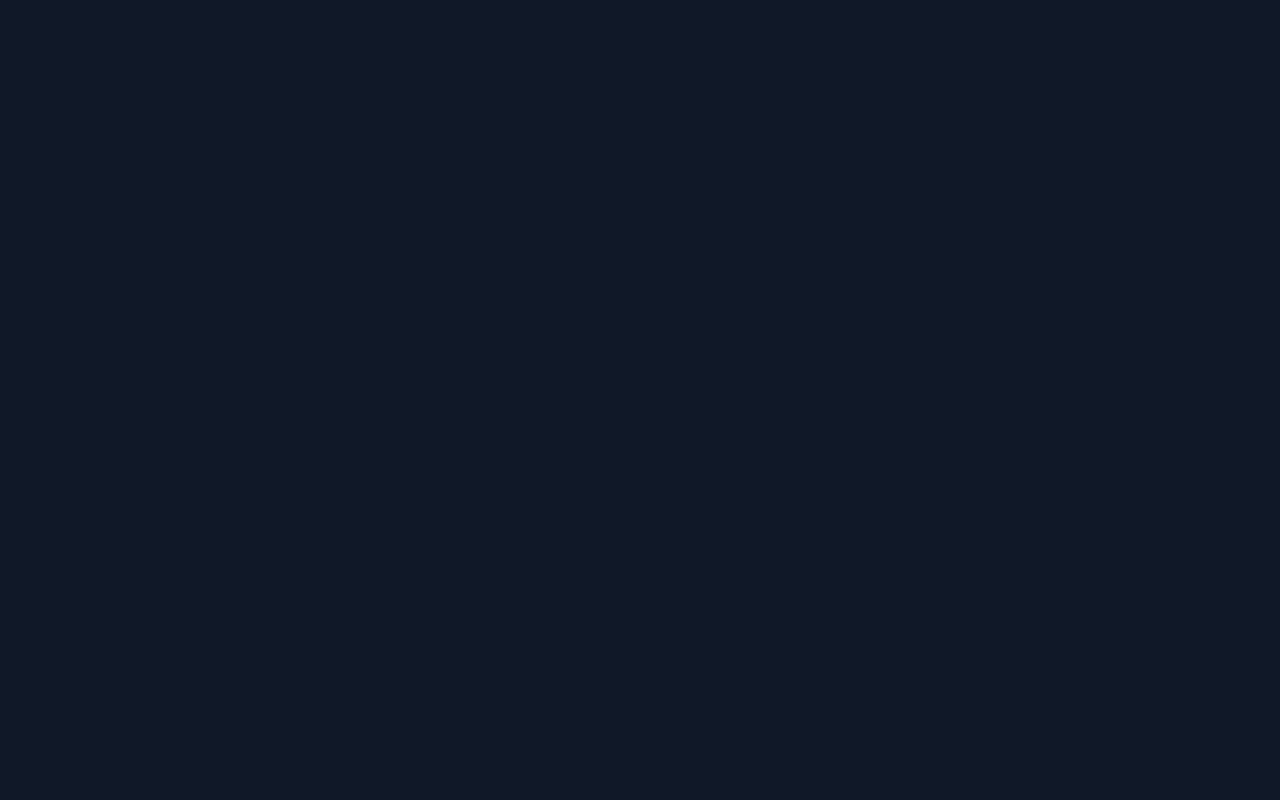
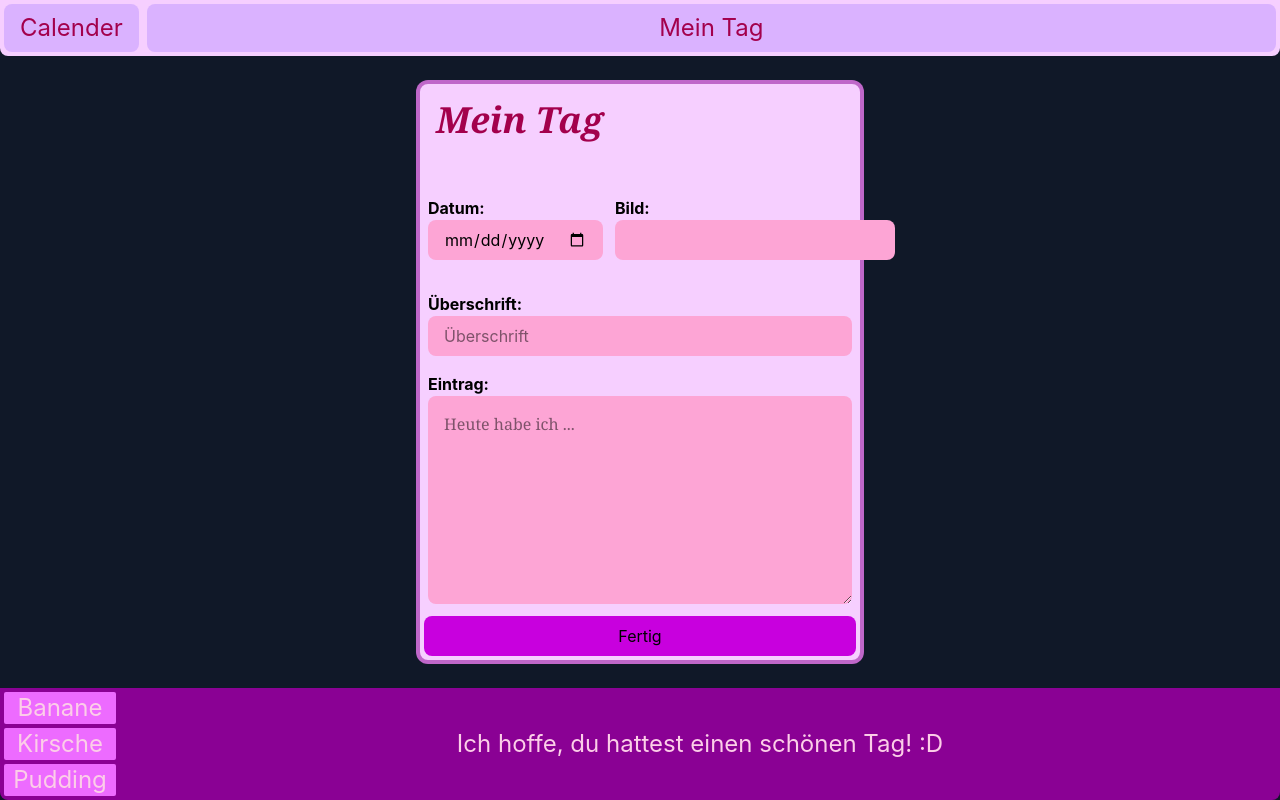
Before and after one commit to Sazzle-Kevin/personal-diary, a React (Vite) app: page / in a window 1280 px wide. Built offline with nearby package versions, Linux system fonts and the light colour scheme.

Commit message:
Form erstellt

```diff
--- a/index.html
+++ b/index.html
@@ -2,7 +2,6 @@
 <html lang="en">
   <head>
     <meta charset="UTF-8" />
-    <link rel="icon" type="image/svg+xml" href="/favicon.svg" />
     <meta name="viewport" content="width=device-width, initial-scale=1.0" />
     <title>personaldiary</title>
   </head>
--- a/src/App.jsx
+++ b/src/App.jsx
@@ -1,7 +1,17 @@
+import Footer from "./components/Footer";
+import Header from "./components/Header";
+import Form from "./components/Form";
+
 function App() {
   return (
     <>
-      <div className="h-screen bg-gray-900"></div>
+      <div className="flex flex-col justify-between h-screen bg-gray-900">
+        <Header />
+        <main className="flex flex-grow  items-center justify-center p-6">
+          <Form />
+        </main>
+        <Footer />
+      </div>
     </>
   );
 }
--- /dev/null
+++ b/src/components/Footer.jsx
@@ -0,0 +1,30 @@
+export default function Footer() {
+  return (
+    <>
+      <div className="flex items-center justify-between text-center text-2xl w-screen h-auto rounded-b-lg bg-fuchsia-800 text-pink-200 overflow-hidden">
+        <div className="flex flex-col justify-between">
+          <ul>
+            <li className="m-1 w-28 bg-fuchsia-400 rounded-xs">
+              <a href="/" className="cursor-pointer">
+                Banane
+              </a>
+            </li>
+            <li className="m-1 w-28 bg-fuchsia-400 rounded-xs">
+              <a href="/" className="cursor-pointer">
+                Kirsche
+              </a>
+            </li>
+            <li className="m-1 w-28 bg-fuchsia-400 rounded-xs">
+              <a href="/" className="cursor-pointer">
+                Pudding
+              </a>
+            </li>
+          </ul>
+        </div>
+        <div className="grow">
+          <p>Ich hoffe, du hattest einen schönen Tag! :D</p>
+        </div>
+      </div>
+    </>
+  );
+}
--- /dev/null
+++ b/src/components/Form.jsx
@@ -0,0 +1,65 @@
+export default function Form() {
+  return (
+    <form className="flex flex-col justify-between w-full max-w-md h-full bg-fuchsia-200 rounded-xl border-4 border-fuchsia-800/50 ">
+      <h2 className=" p-4 italic text-4xl font-serif font-bold text-pink-800 mb-4">
+        Mein Tag
+      </h2>
+      <div className="grow  flex flex-col p-2">
+        <div className="flex my-4">
+          <div className="felx felx-col w-auto ">
+            <label htmlFor="date" className="cursor-pointer">
+              {<strong>Datum: </strong>}
+            </label>
+            <input
+              type="date"
+              id="date"
+              name="date"
+              placeholder="DD.MM.YYYY"
+              className="px-4 py-2 bg-pink-300 rounded-lg cursor-pointer"
+            />
+          </div>
+          <div className="flex flex-col ml-3">
+            <label htmlFor="image" className="cursor-pointer">
+              {<strong>Bild: </strong>}
+            </label>
+            <input
+              id="image"
+              name="image"
+              className="px-4 py-2 bg-pink-300 rounded-lg cursor-pointer"
+            />
+          </div>
+        </div>
+        <div className="flex flex-col my-4">
+          <label htmlFor="title" className="cursor-pointer">
+            {<strong>Überschrift: </strong>}
+          </label>
+          <input
+            type="text"
+            id="title"
+            name="title"
+            placeholder="Überschrift"
+            className="px-4 py-2 bg-pink-300 rounded-lg cursor-pointer"
+          />
+        </div>
+        <div className="grow flex flex-col overflow-hidden">
+          <label htmlFor="content" className="cursor-pointer">
+            {<strong>Eintrag: </strong>}
+          </label>
+          <textarea
+            id="content"
+            name="content"
+            placeholder="Heute habe ich ..."
+            className="grow p-4 font-serif bg-pink-300 rounded-lg cursor-pointer"
+          />
+        </div>
+      </div>
+
+      <button
+        type="submit"
+        className="m-1 py-2 px-4 w-auto bg-fuchsia-600 rounded-lg cursor-pointer"
+      >
+        Fertig
+      </button>
+    </form>
+  );
+}
--- /dev/null
+++ b/src/components/Header.jsx
@@ -0,0 +1,19 @@
+export default function Header() {
+  return (
+    <>
+      <div className="text-center text-2xl w-screen h-auto rounded-b-lg bg-fuchsia-200 text-pink-800 overflow-hidden">
+        <div className="flex justify-between">
+          <button
+            type="button"
+            className="m-1 px-4 py-2 min-w-32 w-auto rounded-lg bg-purple-300 cursor-pointer truncate"
+          >
+            Calender
+          </button>
+          <button className="grow m-1 px-4 py-2 w-5/6 rounded-lg bg-purple-300 cursor-pointer truncate">
+            Mein Tag
+          </button>
+        </div>
+      </div>
+    </>
+  );
+}
```
Also changed, not shown: src/components/Calendar.jsx (added), src/components/EntryCard.jsx (added), src/components/EntryList.jsx (added).
